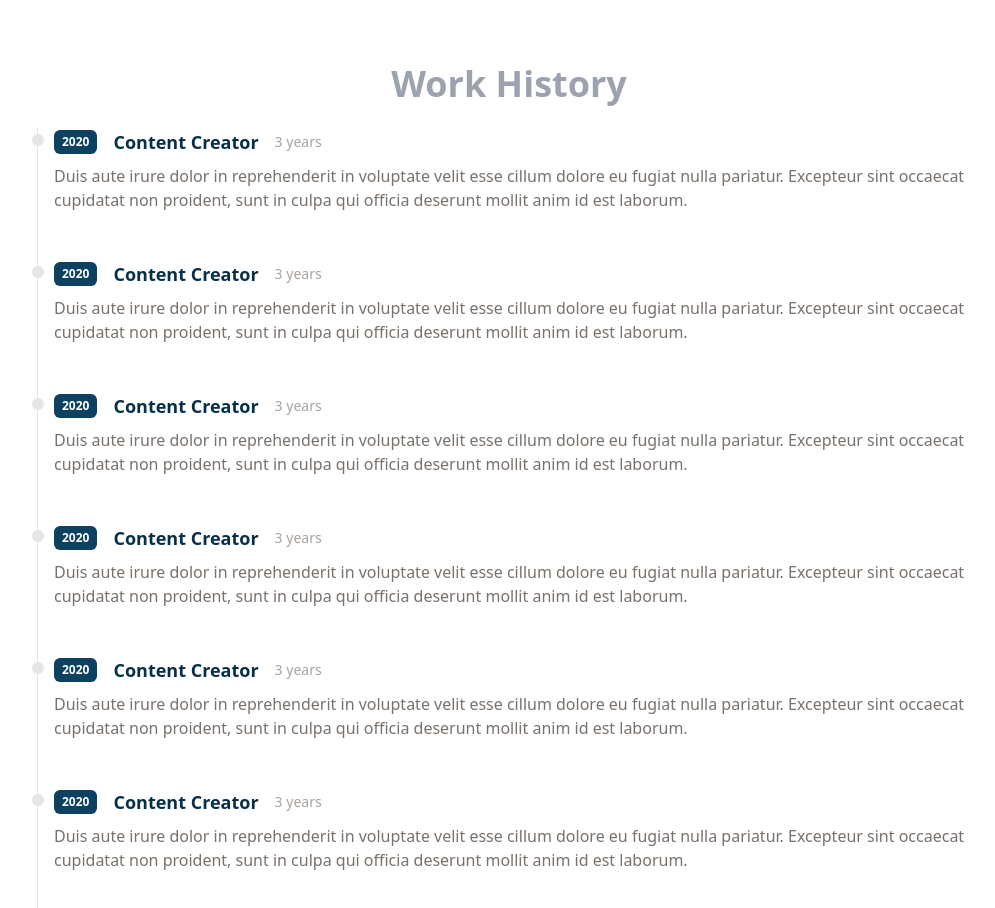
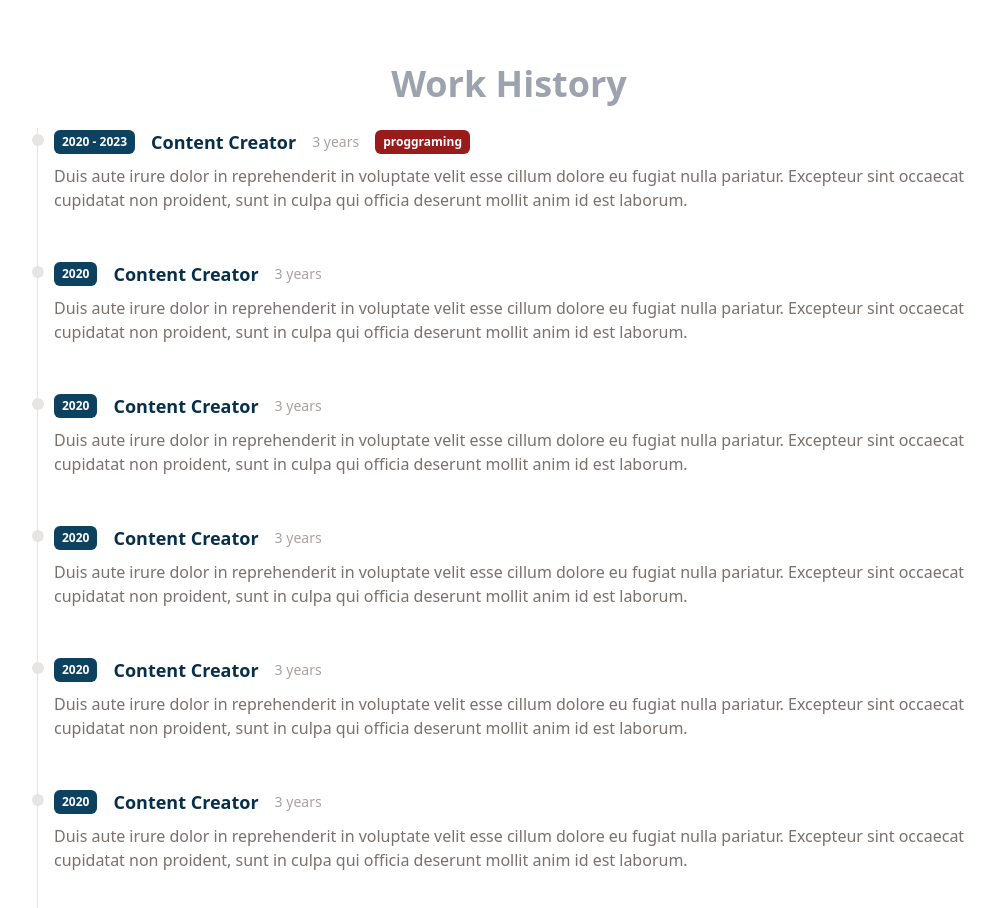
Before and after one commit to Oscarlosg/Portfolio-app, a React (Vite) app: page / in a window 1280 px wide. Shown: the part 800-1708 px from the top of the page, without its empty margins (163-1158 px from the left). Built offline with nearby package versions, Linux system fonts and the light colour scheme.

Commit message:
added code badge to work item component

```diff
--- a/index.html
+++ b/index.html
@@ -2,7 +2,7 @@
 <html lang="en">
   <head>
     <meta charset="UTF-8" />
-    <link rel="icon" type="image/svg+xml" href="/vite.svg" />
+    <link rel="icon" type="image/svg+xml" href="/favico.svg" />
     <meta name="viewport" content="width=device-width, initial-scale=1.0" />
     <title>Osca's Portfolio</title>
   </head>
--- a/src/assets/workHistory.json
+++ b/src/assets/workHistory.json
@@ -1,10 +1,11 @@
 [
     {
-      "year": 2020,
+      "year": "2020 - 2023",
       "title": "Content Creator",
       "duration": "3 years",
       "details":
-        "Duis aute irure dolor in reprehenderit in voluptate velit esse cillum dolore eu fugiat nulla pariatur. Excepteur sint occaecat cupidatat non proident, sunt in culpa qui officia deserunt mollit anim id est laborum."
+        "Duis aute irure dolor in reprehenderit in voluptate velit esse cillum dolore eu fugiat nulla pariatur. Excepteur sint occaecat cupidatat non proident, sunt in culpa qui officia deserunt mollit anim id est laborum.",
+        "codeBadge" : true
     },
     {
       "year": 2020,
--- a/src/components/Work.jsx
+++ b/src/components/Work.jsx
@@ -15,6 +15,7 @@ const Work = () => {
           title={item.title}
           duration={item.duration}
           details={item.details}
+          codeBadge={item.codeBadge}
         />
       ))}
     </div>
--- a/src/components/WorkItem.jsx
+++ b/src/components/WorkItem.jsx
@@ -1,19 +1,28 @@
-import React from 'react'
+import React from "react";
 
-const WorkItem = ({year, title, duration, details}) => {
+const WorkItem = ({ year, title, duration, details, codeBadge = false }) => {
   return (
-   <ol className="flex flex-col md:flex-row relative border-l border-stone-200">
-    <li className="mb-10 ml-4">
+    <ol className="flex flex-col md:flex-row relative border-l border-stone-200">
+      <li className="mb-10 ml-4">
         <div className="absolute w-3 h-3 bg-stone-200 rounded-full mt-1.5 -left-1.5 border-white" />
         <p className="flex flex-wrap gap-4 flex-row items-center justify-start text-xs">
-        <span className="inline-block px-2 py-1 font-semibold text-white bg-[#0C4160] rounded-md">{year}</span>
-        <span className="text-lg font-semibold text-sky-950">{title}</span>
-        <span className="my-1 text-sm font-normal leading-none text-stone-400">{duration}</span>
+          <span className="inline-block px-2 py-1 font-semibold text-white bg-[#0C4160] rounded-md">
+            {year}
+          </span>
+          <span className="text-lg font-semibold text-sky-950">{title}</span>
+          <span className="my-1 text-sm font-normal leading-none text-stone-400">
+            {duration}
+          </span>
+          {codeBadge ? (
+            <span className="inline-block px-2 py-1 font-semibold text-white bg-red-800 rounded-md">
+              proggraming
+            </span>
+          ) : null}
         </p>
         <p className="my-2 text-base font-normal text-stone-500">{details}</p>
-    </li>
-   </ol>
-  )
-}
+      </li>
+    </ol>
+  );
+};
 
-export default WorkItem
+export default WorkItem;
```
Also changed, not shown: public/favico.svg (renamed from public/vite.svg).
